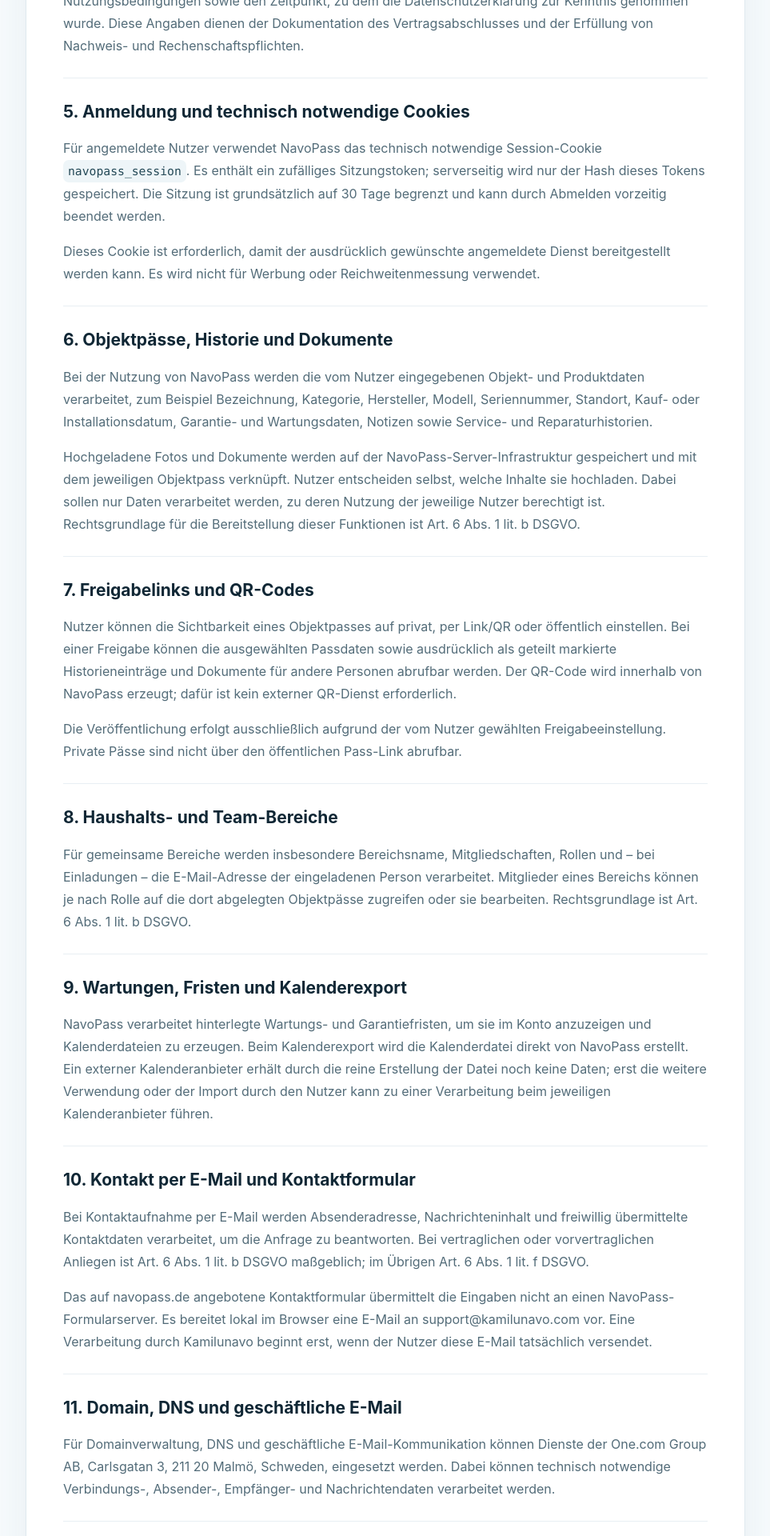
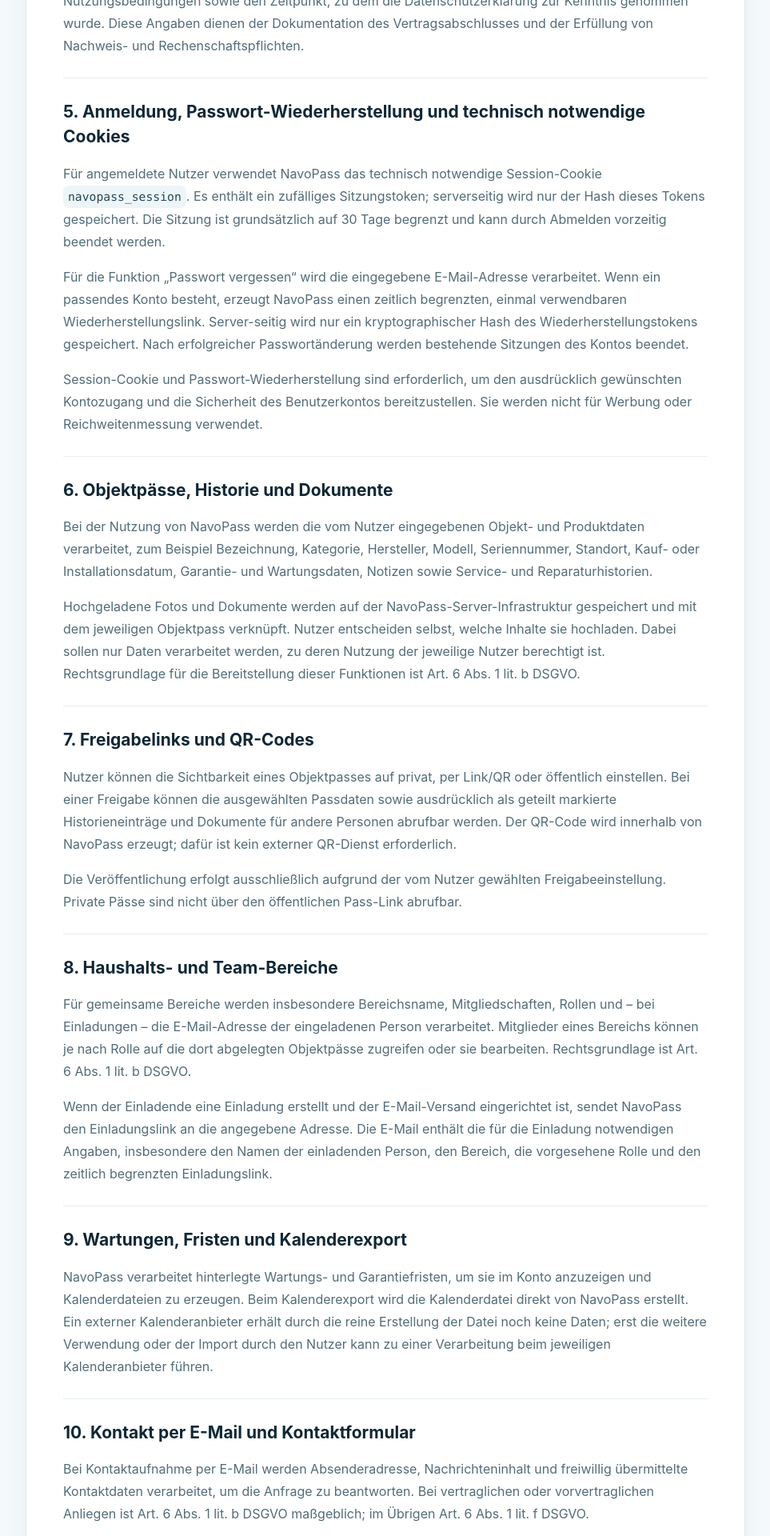
Before and after one commit to acciento89-bot/navopass, a Next.js app: page /datenschutz in a window 1280 px wide. Shown: the part 1360-3280 px from the top of the page at 80% size, without its empty margins (158-1121 px from the left). Built offline with nearby package versions, Linux system fonts and the light colour scheme.

Commit message:
Keep privacy notice aligned with email workflows

```diff
--- a/app/datenschutz/page.tsx
+++ b/app/datenschutz/page.tsx
@@ -42,9 +42,10 @@
           </section>
 
           <section>
-            <h2>5. Anmeldung und technisch notwendige Cookies</h2>
+            <h2>5. Anmeldung, Passwort-Wiederherstellung und technisch notwendige Cookies</h2>
             <p>Für angemeldete Nutzer verwendet NavoPass das technisch notwendige Session-Cookie <code className={styles.legalCode}>navopass_session</code>. Es enthält ein zufälliges Sitzungstoken; serverseitig wird nur der Hash dieses Tokens gespeichert. Die Sitzung ist grundsätzlich auf 30 Tage begrenzt und kann durch Abmelden vorzeitig beendet werden.</p>
-            <p>Dieses Cookie ist erforderlich, damit der ausdrücklich gewünschte angemeldete Dienst bereitgestellt werden kann. Es wird nicht für Werbung oder Reichweitenmessung verwendet.</p>
+            <p>Für die Funktion „Passwort vergessen“ wird die eingegebene E-Mail-Adresse verarbeitet. Wenn ein passendes Konto besteht, erzeugt NavoPass einen zeitlich begrenzten, einmal verwendbaren Wiederherstellungslink. Server-seitig wird nur ein kryptographischer Hash des Wiederherstellungstokens gespeichert. Nach erfolgreicher Passwortänderung werden bestehende Sitzungen des Kontos beendet.</p>
+            <p>Session-Cookie und Passwort-Wiederherstellung sind erforderlich, um den ausdrücklich gewünschten Kontozugang und die Sicherheit des Benutzerkontos bereitzustellen. Sie werden nicht für Werbung oder Reichweitenmessung verwendet.</p>
           </section>
 
           <section>
@@ -62,6 +63,7 @@
           <section>
             <h2>8. Haushalts- und Team-Bereiche</h2>
             <p>Für gemeinsame Bereiche werden insbesondere Bereichsname, Mitgliedschaften, Rollen und – bei Einladungen – die E-Mail-Adresse der eingeladenen Person verarbeitet. Mitglieder eines Bereichs können je nach Rolle auf die dort abgelegten Objektpässe zugreifen oder sie bearbeiten. Rechtsgrundlage ist Art. 6 Abs. 1 lit. b DSGVO.</p>
+            <p>Wenn der Einladende eine Einladung erstellt und der E-Mail-Versand eingerichtet ist, sendet NavoPass den Einladungslink an die angegebene Adresse. Die E-Mail enthält die für die Einladung notwendigen Angaben, insbesondere den Namen der einladenden Person, den Bereich, die vorgesehene Rolle und den zeitlich begrenzten Einladungslink.</p>
           </section>
 
           <section>
@@ -72,12 +74,12 @@
           <section>
             <h2>10. Kontakt per E-Mail und Kontaktformular</h2>
             <p>Bei Kontaktaufnahme per E-Mail werden Absenderadresse, Nachrichteninhalt und freiwillig übermittelte Kontaktdaten verarbeitet, um die Anfrage zu beantworten. Bei vertraglichen oder vorvertraglichen Anliegen ist Art. 6 Abs. 1 lit. b DSGVO maßgeblich; im Übrigen Art. 6 Abs. 1 lit. f DSGVO.</p>
-            <p>Das auf navopass.de angebotene Kontaktformular übermittelt die Eingaben nicht an einen NavoPass-Formularserver. Es bereitet lokal im Browser eine E-Mail an support@kamilunavo.com vor. Eine Verarbeitung durch Kamilunavo beginnt erst, wenn der Nutzer diese E-Mail tatsächlich versendet.</p>
+            <p>Beim Kontaktformular werden Name, E-Mail-Adresse, gewähltes Thema und Nachrichteninhalt an den NavoPass-Server übertragen, dort zur Validierung der Anfrage verarbeitet und anschließend über die konfigurierte geschäftliche E-Mail-Infrastruktur an den NavoPass-Support weitergeleitet. Die Angaben werden zur Bearbeitung und Beantwortung der Anfrage verwendet.</p>
           </section>
 
           <section>
             <h2>11. Domain, DNS und geschäftliche E-Mail</h2>
-            <p>Für Domainverwaltung, DNS und geschäftliche E-Mail-Kommunikation können Dienste der One.com Group AB, Carlsgatan 3, 211 20 Malmö, Schweden, eingesetzt werden. Dabei können technisch notwendige Verbindungs-, Absender-, Empfänger- und Nachrichtendaten verarbeitet werden.</p>
+            <p>Für Domainverwaltung, DNS und geschäftliche E-Mail-Kommunikation können Dienste der One.com Group AB, Carlsgatan 3, 211 20 Malmö, Schweden, eingesetzt werden. Dabei können technisch notwendige Verbindungs-, Absender-, Empfänger- und Nachrichtendaten verarbeitet werden. Dies betrifft insbesondere Support-Nachrichten, Passwort-Wiederherstellungs-E-Mails und Einladungen, soweit diese über die konfigurierte geschäftliche E-Mail-Infrastruktur versendet werden.</p>
           </section>
 
           <section>
@@ -93,7 +95,7 @@
 
           <section>
             <h2>14. Speicherdauer</h2>
-            <p>Kontodaten und vom Nutzer gespeicherte NavoPass-Inhalte werden grundsätzlich für die Dauer des Benutzerkontos beziehungsweise bis zur Löschung der jeweiligen Inhalte gespeichert. Sitzungen laufen grundsätzlich nach 30 Tagen ab. Kontakt- und Geschäftskommunikation wird nur so lange aufbewahrt, wie dies zur Bearbeitung sowie aufgrund gesetzlicher Aufbewahrungs- oder Nachweispflichten erforderlich ist. Technische Protokolle werden gelöscht, sobald ihr Sicherheits- oder Betriebszweck entfällt, sofern keine längere gesetzliche Aufbewahrung erforderlich ist.</p>
+            <p>Kontodaten und vom Nutzer gespeicherte NavoPass-Inhalte werden grundsätzlich für die Dauer des Benutzerkontos beziehungsweise bis zur Löschung der jeweiligen Inhalte gespeichert. Sitzungen laufen grundsätzlich nach 30 Tagen ab. Nicht verwendete Passwort-Wiederherstellungstokens sind zeitlich begrenzt; verwendete oder abgelaufene Tokens erfüllen danach keinen Zugriffsweck mehr. Kontakt- und Geschäftskommunikation wird nur so lange aufbewahrt, wie dies zur Bearbeitung sowie aufgrund gesetzlicher Aufbewahrungs- oder Nachweispflichten erforderlich ist. Technische Protokolle werden gelöscht, sobald ihr Sicherheits- oder Betriebszweck entfällt, sofern keine längere gesetzliche Aufbewahrung erforderlich ist.</p>
           </section>
 
           <section>
@@ -118,7 +120,7 @@
             <Link href="/preise">Preise</Link>
             <Link href="/kontakt">Kontakt</Link>
           </nav>
-          <p className={styles.meta}>Stand: 15. August 2026</p>
+          <p className={styles.meta}>Stand: 17. August 2026</p>
         </article>
       </main>
     </PublicShell>
```
